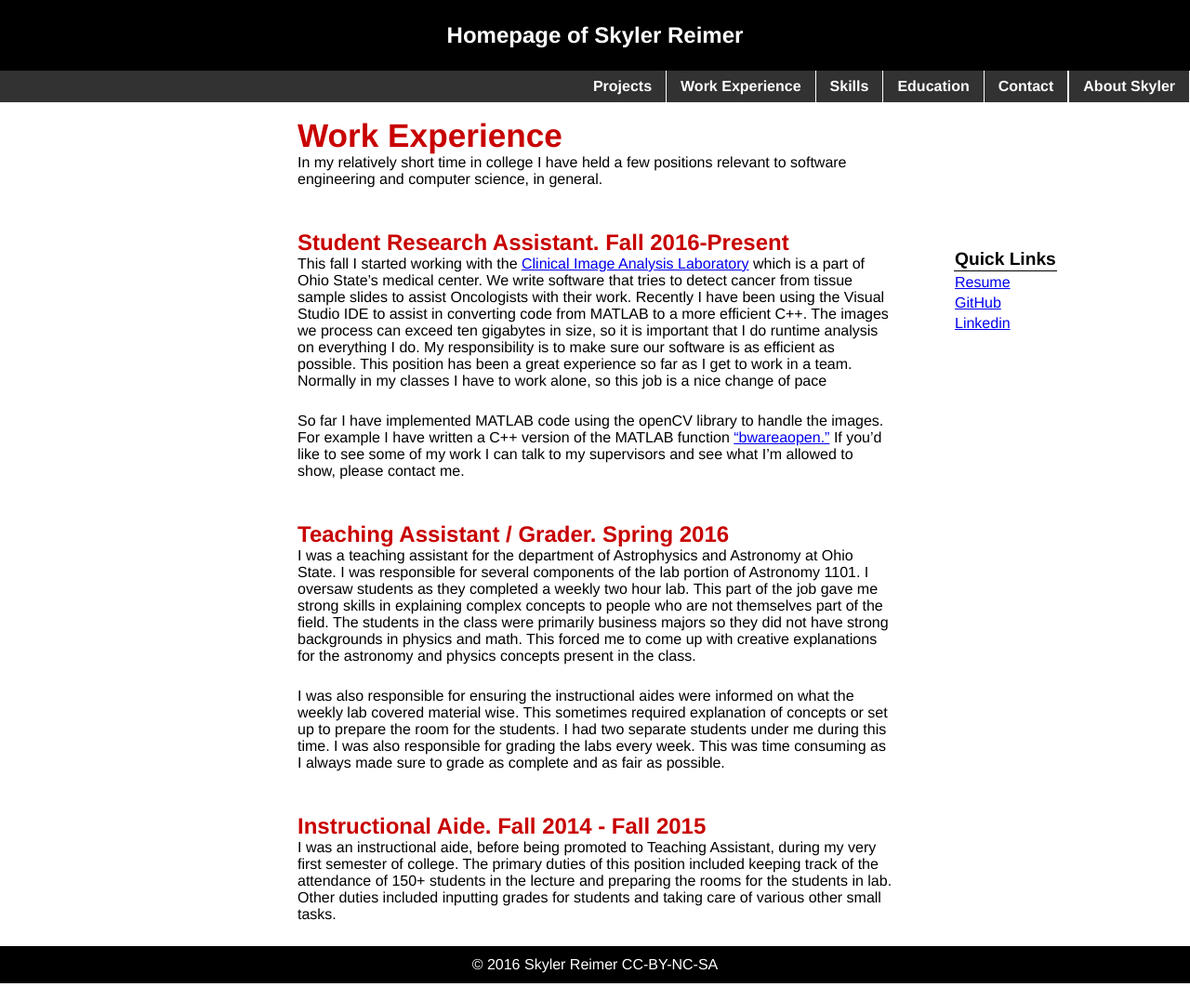
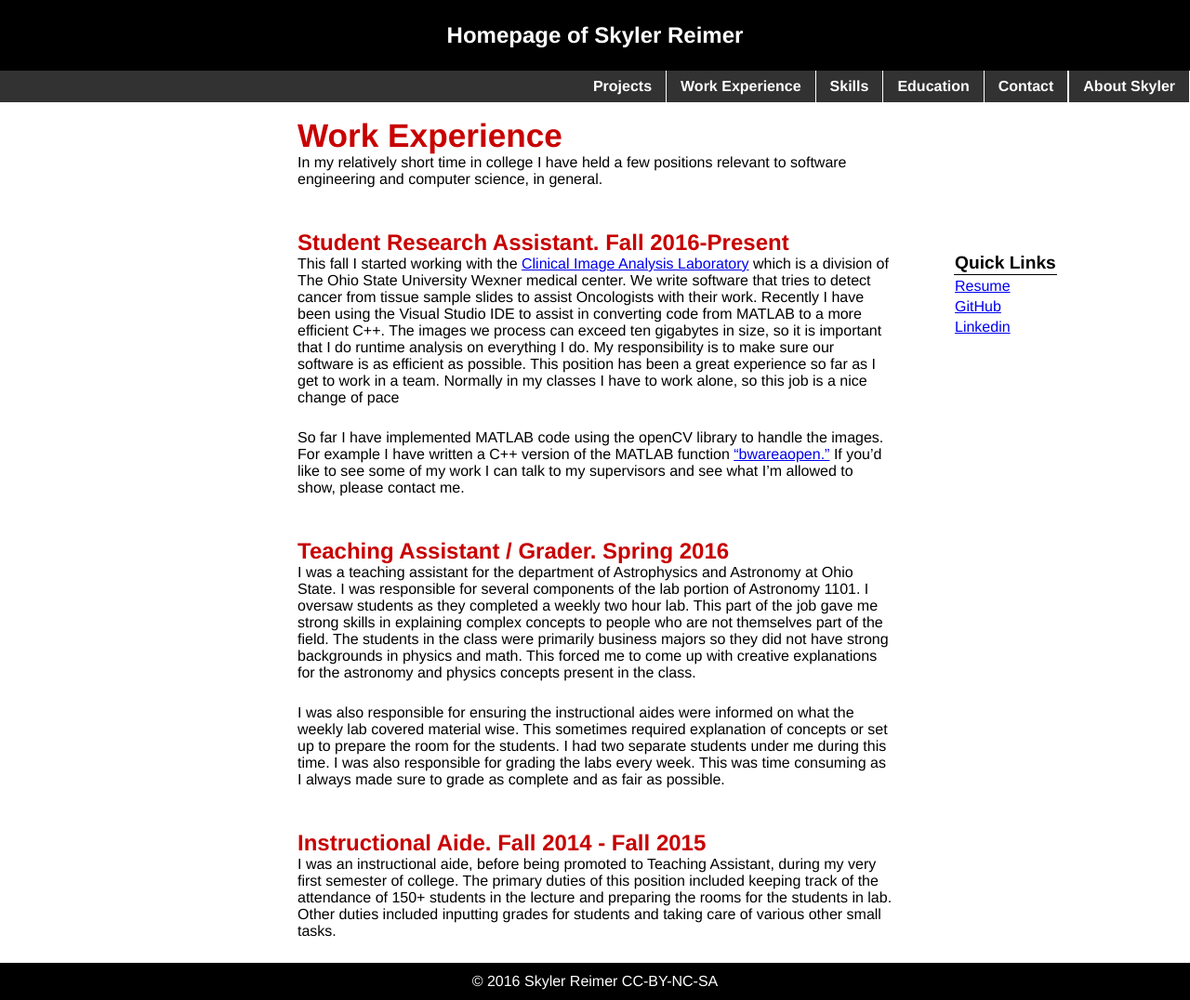
Before and after one commit to skylerreimer/skylerreimer.github.io, a Jekyll site: the page built from experience.html, in a window 1280 px wide. Shown: the whole page at 93% size. Built offline with Jekyll 4.4.1, drawn with Linux system fonts in a browser that asks for light colours.

Commit message:
Update experience.html
a word or two

```diff
--- a/experience.html
+++ b/experience.html
@@ -12,7 +12,7 @@ In my relatively short time in college I have held a few positions relevant to s
 
 <h2>Student Research Assistant. Fall 2016-Present</h2>
 <p>
-This fall I started working with the <a href="http://www.bmi.osu.edu/cialab/index.php">Clinical Image Analysis Laboratory</a>  which is a part of Ohio State’s medical center.
+This fall I started working with the <a href="http://www.bmi.osu.edu/cialab/index.php">Clinical Image Analysis Laboratory</a>  which is a division of The Ohio State University Wexner medical center.
 We write software that tries to detect cancer from tissue sample slides to assist Oncologists with their work.
 Recently I have been using the Visual Studio IDE to assist in converting code from MATLAB to a more efficient C++.
 The images we process can exceed ten gigabytes in size, so it is important that I do runtime analysis on everything I do. My responsibility is to make sure our software is as efficient as possible.
```
